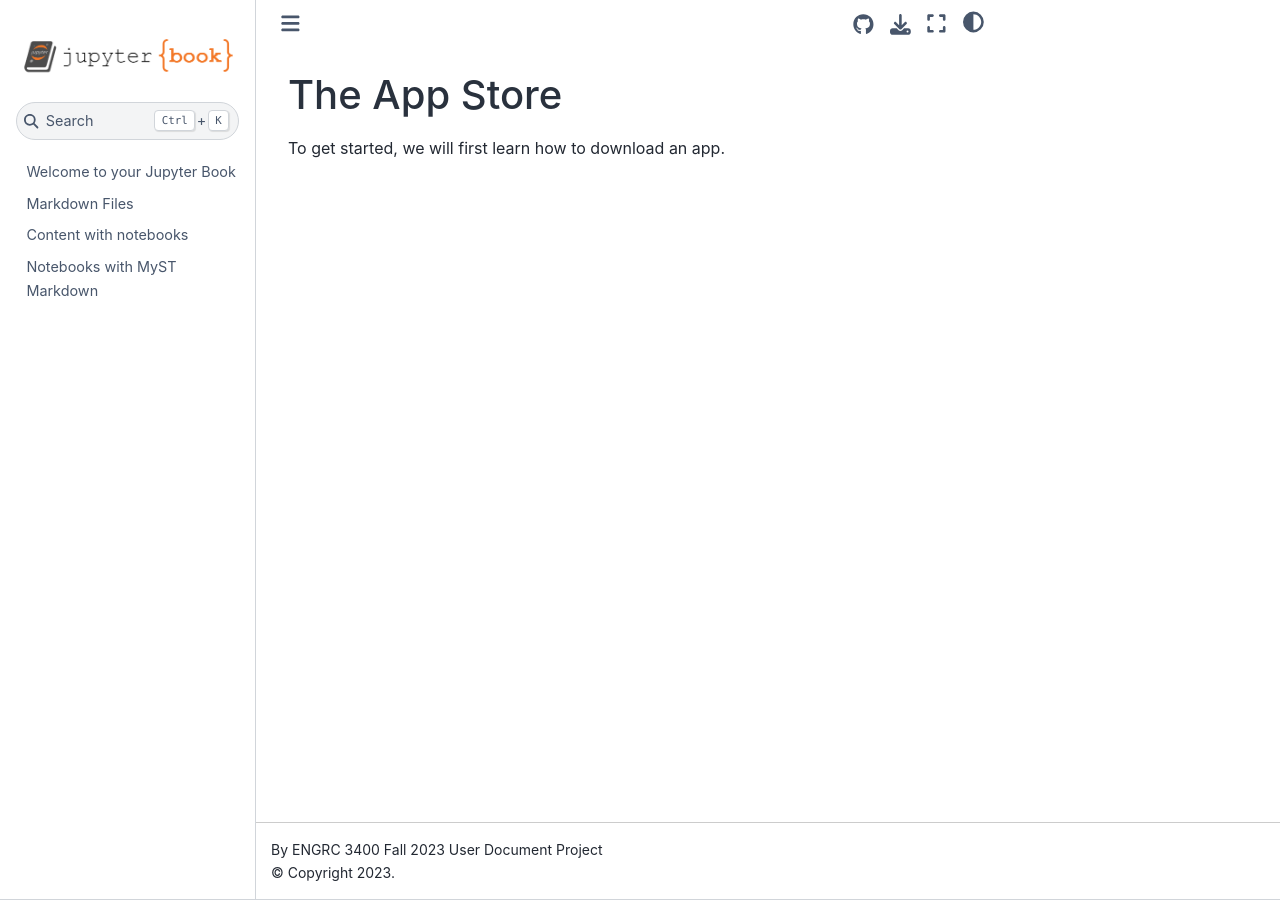
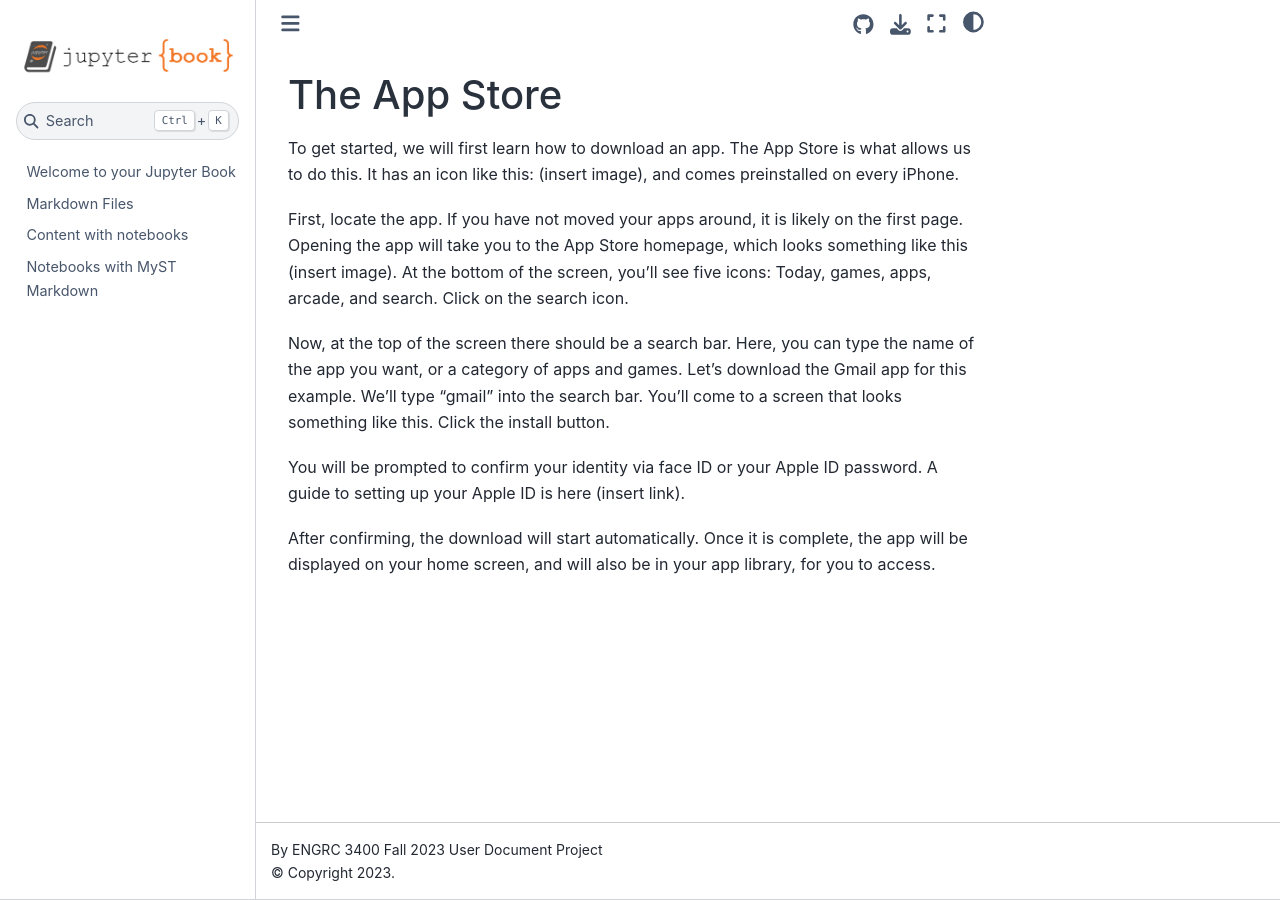
Before and after one commit to LunarEclipseCode/engrc-3500-team2, a Jupyter Book: the page built from tutorial1-downloading-apps-iphone.md, in a window 1280 px wide. Built offline with Jupyter Book 1.0.4 settings and Sphinx 7.4.7 and the Sphinx Book theme 1.1.4, drawn with Linux system fonts in a browser that asks for light colours.

Commit message:
app store: need to add images and links

```diff
--- a/tutorial1-downloading-apps-iphone.md
+++ b/tutorial1-downloading-apps-iphone.md
@@ -1,3 +1,11 @@
 # The App Store
 
-To get started, we will first learn how to download an app.
+To get started, we will first learn how to download an app. The App Store is what allows us to do this. It has an icon like this: (insert image), and comes preinstalled on every iPhone.
+
+First, locate the app. If you have not moved your apps around, it is likely on the first page. Opening the app will take you to the App Store homepage, which looks something like this (insert image). At the bottom of the screen, you'll see five icons: Today, games, apps, arcade, and search. Click on the search icon.
+
+Now, at the top of the screen there should be a search bar. Here, you can type the name of the app you want, or a category of apps and games. Let's download the Gmail app for this example. We'll type "gmail" into the search bar. You'll come to a screen that looks something like this. Click the install button.
+
+You will be prompted to confirm your identity via face ID or your Apple ID password. A guide to setting up your Apple ID is here (insert link).
+
+After confirming, the download will start automatically. Once it is complete, the app will be displayed on your home screen, and will also be in your app library, for you to access.
```
